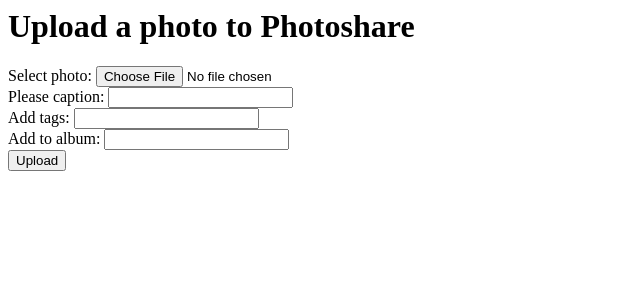
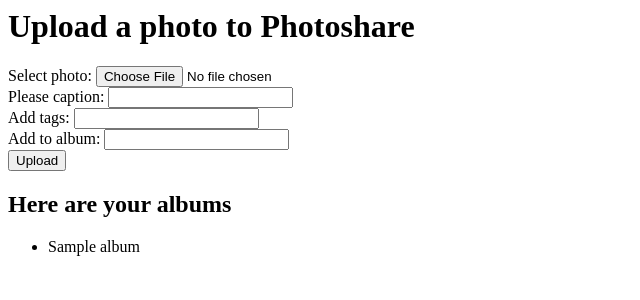
Before and after one commit to addycb/Photo-Sharing-Website, a Flask app: template templates/upload.html in a window 1280 px wide. Shown: the top 300 px of the page, without its empty margins (0-640 px from the left). Run offline with Flask 2, Linux system fonts and the light colour scheme; data comes from the database, SQL or seed files in the repository; the template is opened without the code that fills it: most values are stand-ins (such as "Sample title", 1, 10 or a date in 2020).

Commit message:
Added photo display, upload,album add. Next delete

```diff
--- a/app.py
+++ b/app.py
@@ -146,7 +146,7 @@
 
 def getUsersPhotos(uid):
 	cursor = conn.cursor()
-	cursor.execute("SELECT imgdata, picture_id, caption FROM Pictures WHERE user_id = '{0}'".format(uid))
+	cursor.execute("SELECT imgdata, picture_id, caption FROM Pictures p,Albums a WHERE p.album_id=a.album_id AND a.user_id='{0}'".format(uid))
 	return cursor.fetchall() #NOTE return a list of tuples, [(imgdata, pid, caption), ...]
 
 def getUserIdFromEmail(email):
@@ -167,7 +167,8 @@
 @app.route('/profile')
 @flask_login.login_required
 def protected():
-	return render_template('hello.html', name=flask_login.current_user.id, message="Here's your profile")
+	uid=getUserIdFromEmail(flask_login.current_user.id)
+	return render_template('hello.html', name=flask_login.current_user.id, photos=getUsersPhotos(uid),message="Here's your profile",base64=base64)
 
 
 def getUserAlbums(uid):
@@ -214,14 +215,15 @@
 		return render_template('hello.html', name=flask_login.current_user.id, message='Photo uploaded!', photos=getUsersPhotos(uid), base64=base64)
 	#The method is GET so we return a  HTML form to upload the a photo.
 	else:
-		return render_template('upload.html')
+		uid = getUserIdFromEmail(flask_login.current_user.id)
+		return render_template('upload.html',albums=getUserAlbums(uid))
 #end photo uploading code
 
 @app.route('/albums', methods=['GET'])
 @flask_login.login_required
 def albumpage():
 	uid = getUserIdFromEmail(flask_login.current_user.id)
-	return render_template('albums.htm	l', albums=getUserAlbums(uid))
+	return render_template('albums.html', albums=getUserAlbums(uid))
 
 @app.route('/albumscreate', methods=['POST'])
 @flask_login.login_required
@@ -254,6 +256,8 @@
 
 
 
+
+
 #end photo uploading code
 
 #default page
--- a/templates/hello.html
+++ b/templates/hello.html
@@ -8,7 +8,6 @@
   <h1>Hello {{ name }}!</h1>
 {% endif %}
 
-<!--
 {% if photos %}
 <h2>Here are your photos</h2>
     <ul>
@@ -19,7 +18,8 @@
     {% endfor %}
     </ul>
 {% endif %}
--->
+
+
 
 {% if message is none %}
   <p>You should <a href='/login'>login!</a></p>
--- a/templates/upload.html
+++ b/templates/upload.html
@@ -18,3 +18,11 @@
                 <input type="submit" value="Upload" />
             </form>
     </body>
+{% if albums %}
+<h2>Here are your albums</h2>
+    <ul>
+    {% for album in albums %}
+        <li>{{album}}</li>
+    {% endfor %}
+    </ul>
+{% endif %}
```
Also changed, not shown: templates/profile.html (+0 -10 lines).
